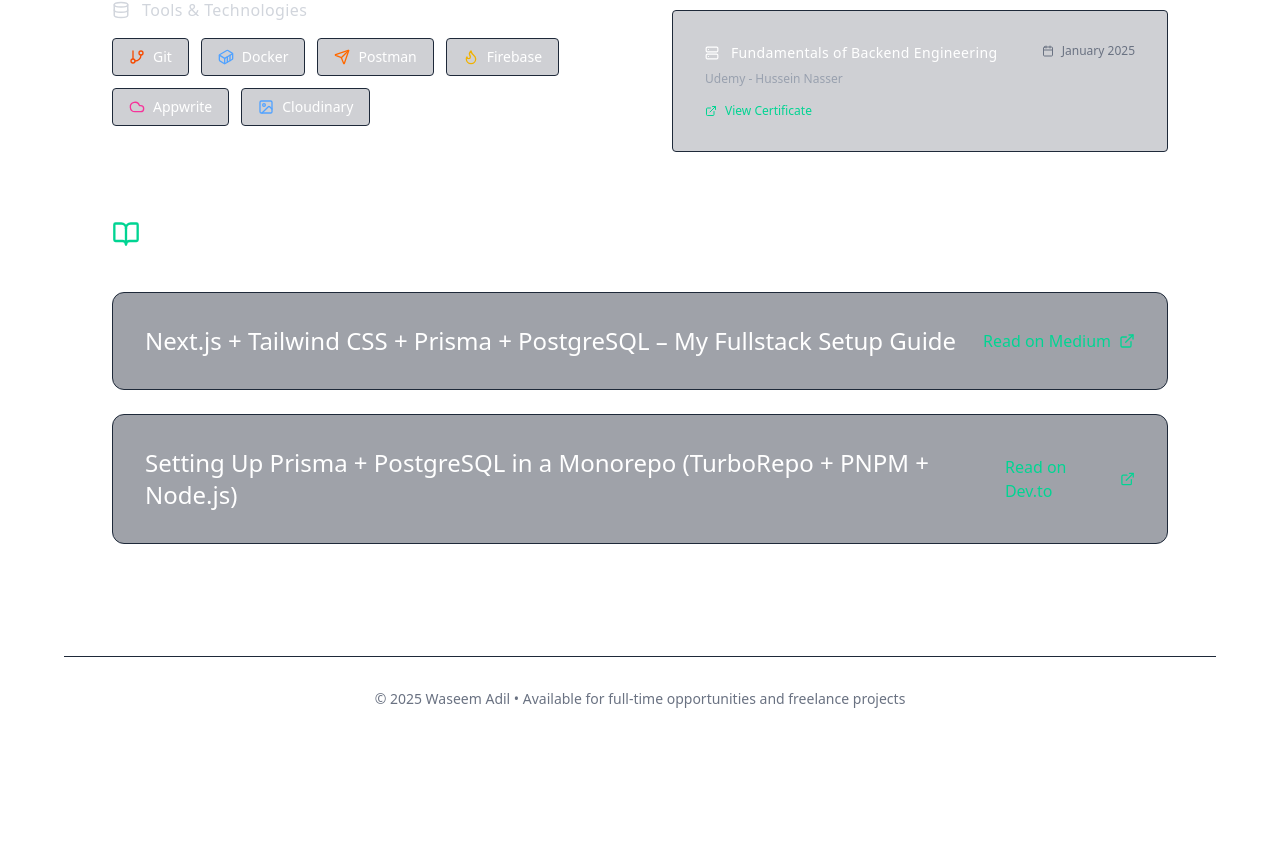
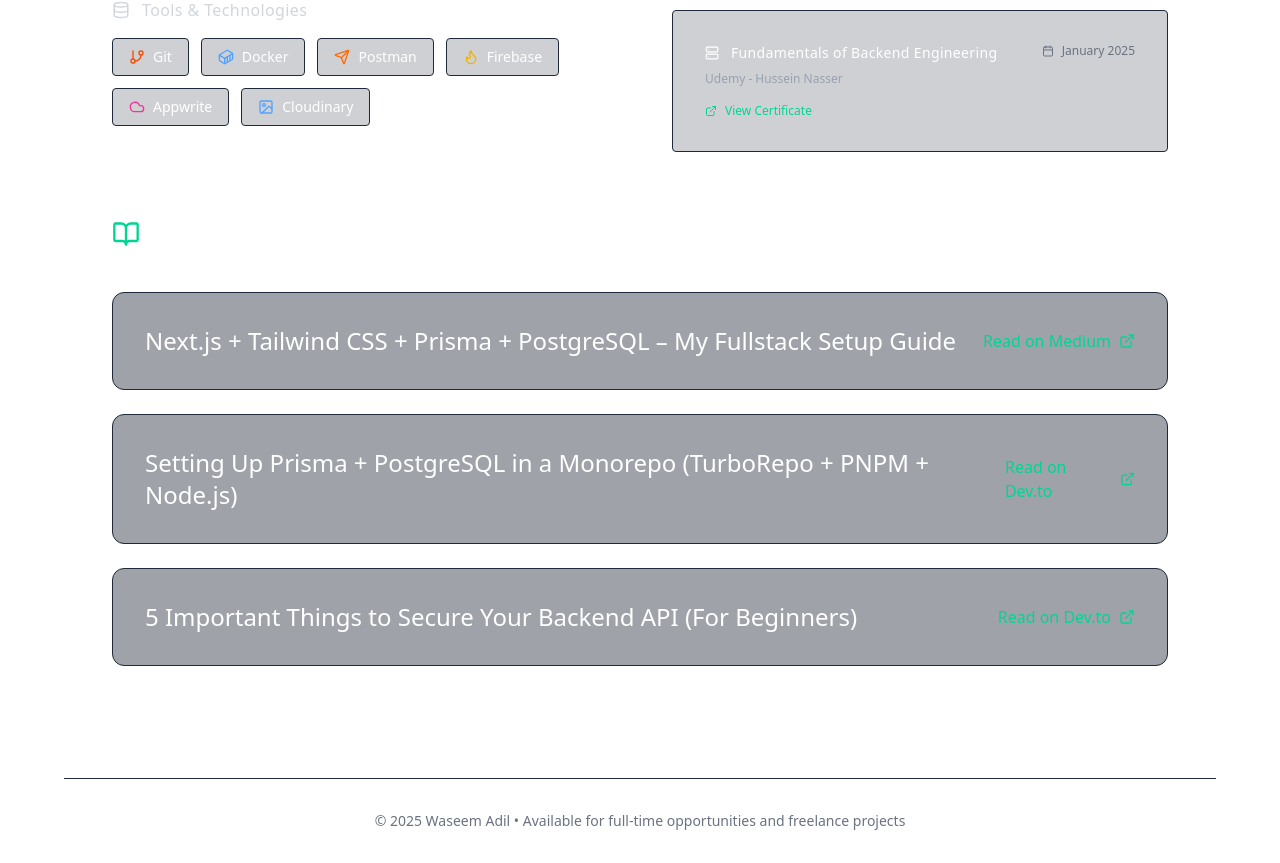
Before and after one commit to wasimadildev/wasimAdil.dev, a React (Vite) app: page / in a window 1280 px wide. Shown: the part 2278-3141 px from the top of the page. Before the commit the page ends 3019 px from the top, so only its background shows below. Built offline with nearby package versions, Linux system fonts and the light colour scheme.

Commit message:
Add today article

```diff
--- a/src/components/Blog.jsx
+++ b/src/components/Blog.jsx
@@ -13,6 +13,12 @@ function Blog() {
       title:
         "Setting Up Prisma + PostgreSQL in a Monorepo (TurboRepo + PNPM + Node.js)",
       link: "https://dev.to/wasimadildev/setting-up-prisma-postgresql-in-a-monorepo-turborepo-pnpm-nodejs-30ah",
+      platform: "Dev.to",
+    },
+    {
+      title:
+        "5 Important Things to Secure Your Backend API (For Beginners)",
+      link: "https://dev.to/wasimadildev/5-important-things-to-secure-your-backend-api-for-beginners-1ick",
       platform: "Dev.to",
     },
   ];
```
